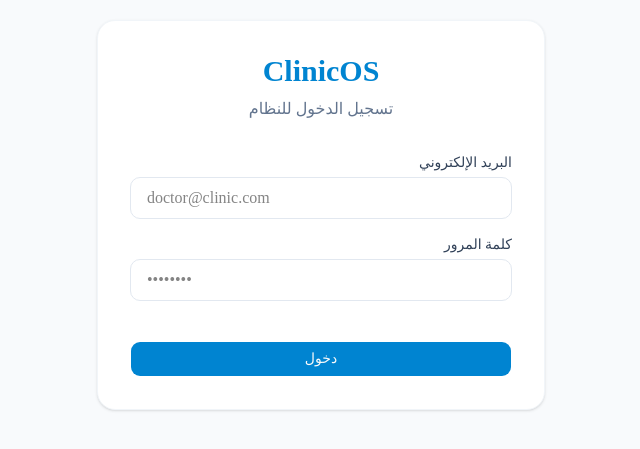
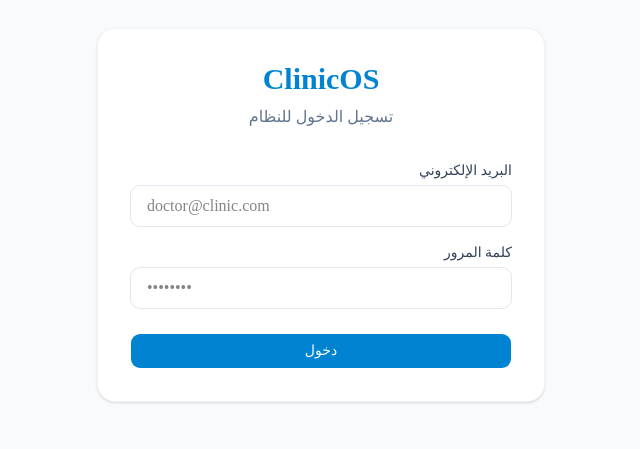
Before and after one commit to Al-Amir911/Clinicos-Egypt, a Next.js app: page /login in a window 1280 px wide. Shown: the part 185-634 px from the top of the page, without its empty margins (450-1090 px from the left). Built offline with nearby package versions, Linux system fonts and the light colour scheme.

Commit message:
fix: resolve asChild type error in Button

```diff
--- a/app/(auth)/login/page.tsx
+++ b/app/(auth)/login/page.tsx
@@ -31,11 +31,11 @@ export default function LoginPage() {
             />
           </div>
 
-          <Button className="w-full mt-6" size="lg" asChild>
-            <Link href="/">
+          <Link href="/" className="w-full mt-6 block">
+            <Button className="w-full" size="lg" type="button">
               دخول
-            </Link>
-          </Button>
+            </Button>
+          </Link>
         </form>
       </div>
     </div>
```
